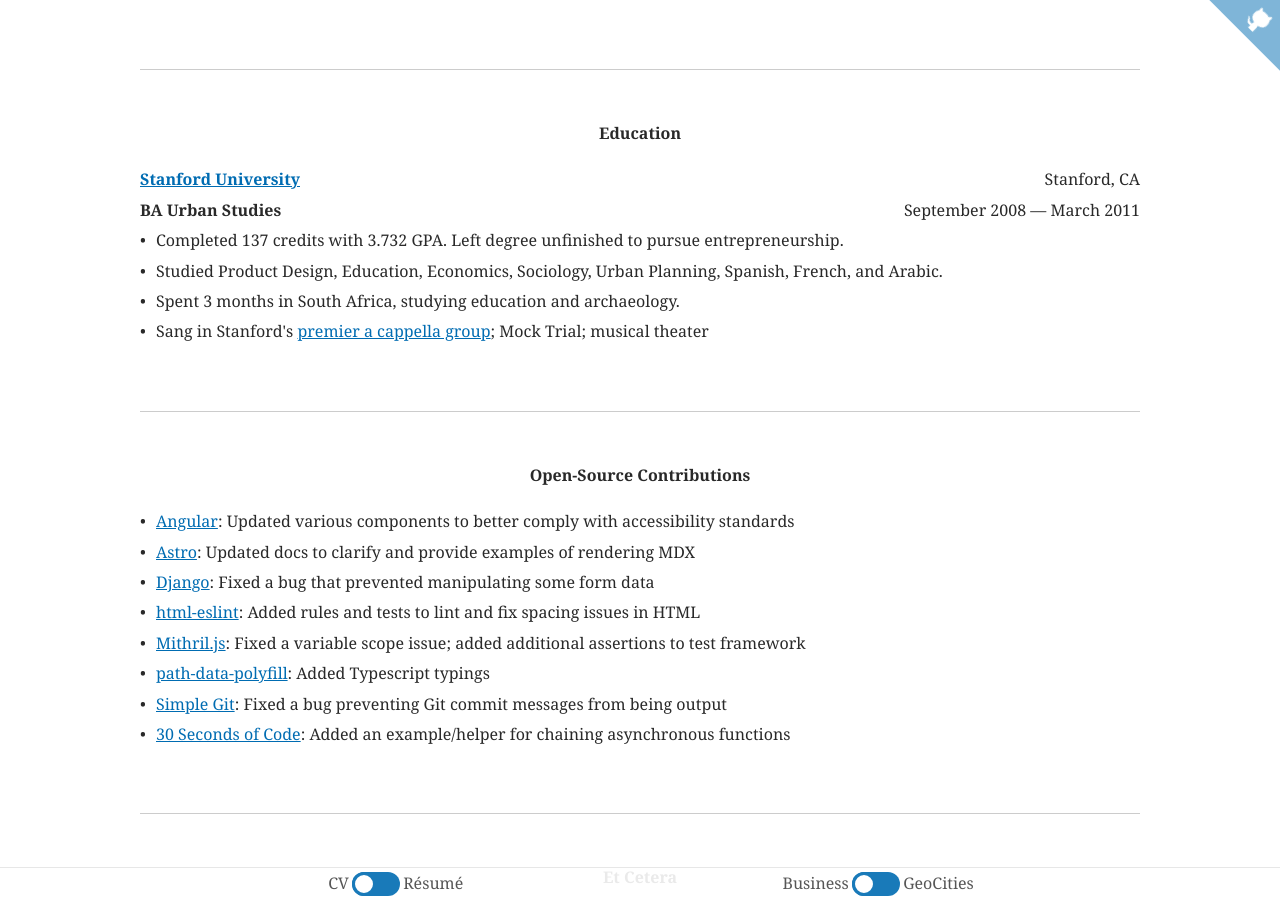
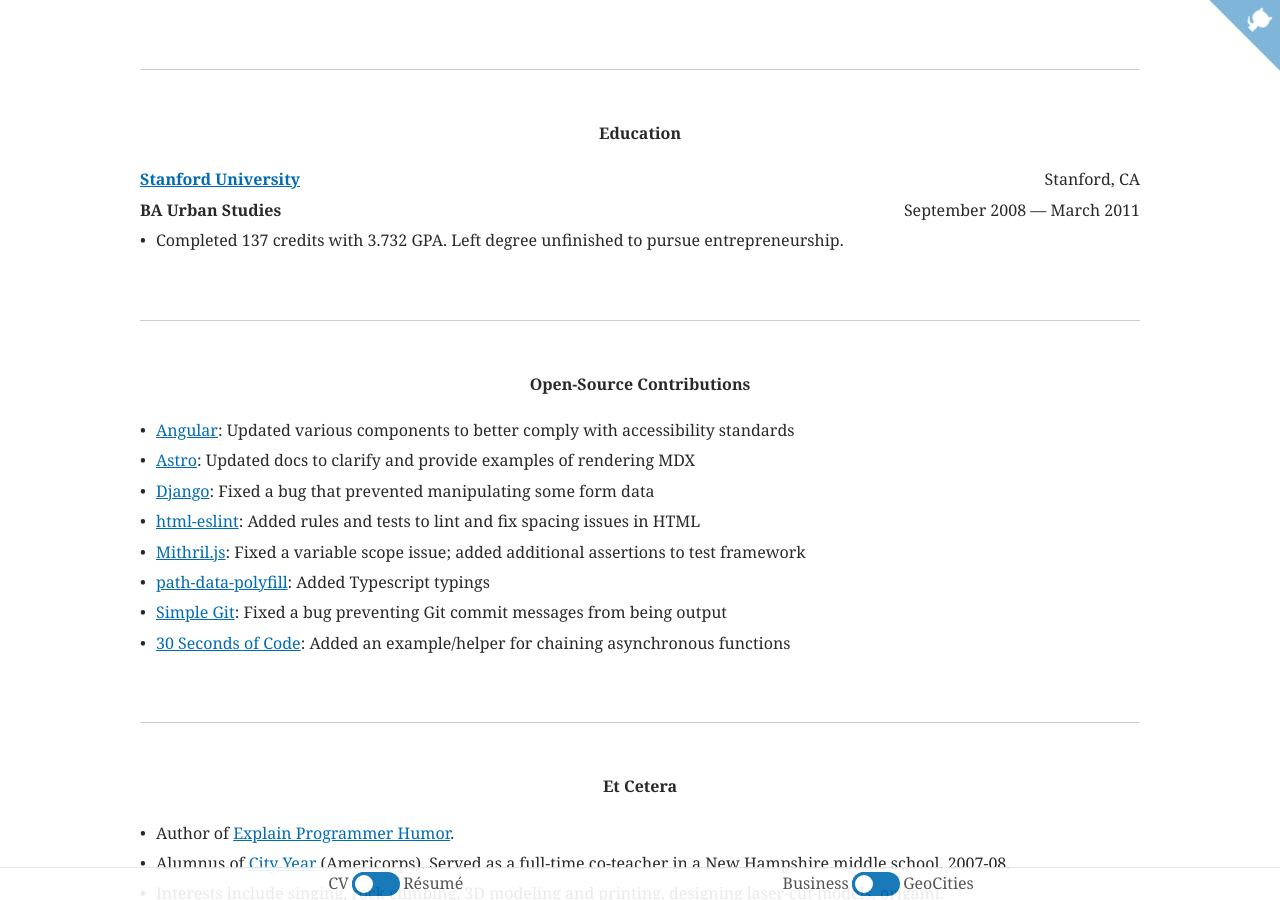
Before and after one commit to RobertAKARobin/robertakarobin.github.io, a Jekyll site: the page built from index.html, in a window 1280 px wide and 900 px high, scrolled down 2260 px. Built offline with Jekyll 4.4.1, drawn with Linux system fonts in a browser that asks for light colours.

Commit message:
Rm old education details

```diff
--- a/index.html
+++ b/index.html
@@ -265,9 +265,6 @@
 
 		<ul data-if-content="cv">
 			<li>Completed 137 credits with 3.732 GPA. Left degree unfinished to pursue entrepreneurship.</li>
-			<li>Studied Product Design, Education, Economics, Sociology, Urban Planning, Spanish, French, and Arabic.</li>
-			<li>Spent 3 months in South Africa, studying education and archaeology.</li>
-			<li>Sang in Stanford's <a href="https://www.fleetstreet.com/">premier a cappella group</a>; Mock Trial; musical theater</li>
 		</ul>
 	</section>
 
```
